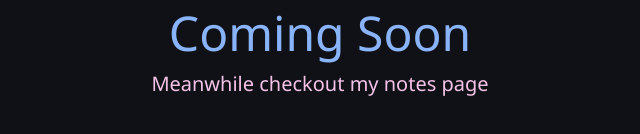
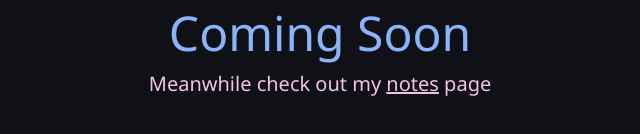
Before and after one commit to aslamcodes/personal-page-v2, a SvelteKit app: page / in a window 1280 px wide. Shown: the part 352-486 px from the top of the page, without its empty margins (320-960 px from the left). Built offline with nearby package versions, Linux system fonts and the light colour scheme.

Commit message:
style anchor tag

```diff
--- a/src/routes/+page.svelte
+++ b/src/routes/+page.svelte
@@ -33,5 +33,5 @@
 
 <div class="container">
     <h1>Coming Soon</h1>
-    <a href="https://notes.aslamcodes.in" target="_blank">Meanwhile checkout my notes page</a>
+    <a href="https://notes.aslamcodes.in" target="_blank">Meanwhile check out my <span style="text-decoration: underline;">notes</span> page</a>
 </div>
```
